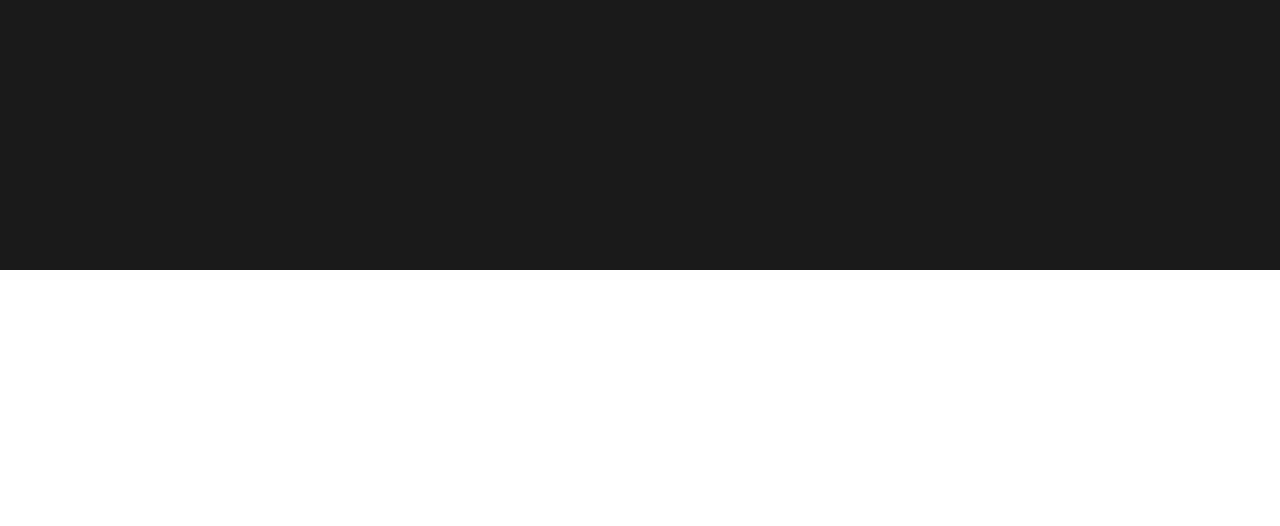
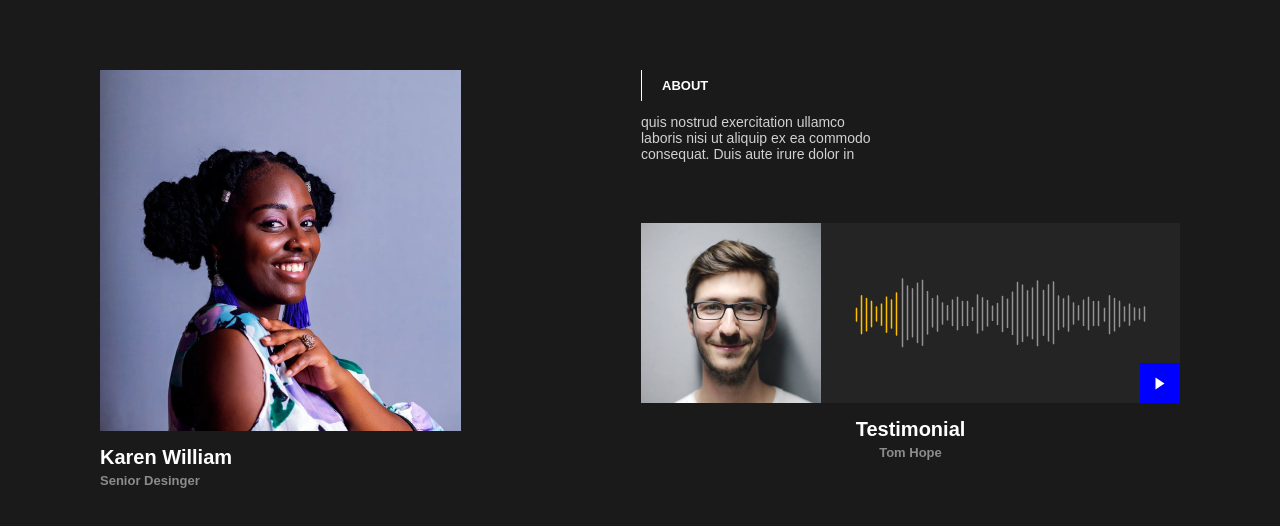
Before and after one commit to astra-gerda49/site-courses, a plain HTML site: page index.html in a window 1280 px wide. Shown: the part 496-1022 px from the top of the page. Before the commit the page ends 800 px from the top, so only its background shows below. Drawn offline with Linux system fonts and the light colour scheme.

Commit message:
Добавила новый код

```diff
--- a/index.html
+++ b/index.html
@@ -34,6 +34,32 @@
                 <span class="join-text">Join <br> The Class </span>
                 </a>
             </section>
+            <section class="header-info-block">
+                <div class="card-info">
+                    <img src="./img/girl-avatar.png" alt="" class="card-info-img">
+                    <h2 class="info-title">Karen William</h2>
+                    <span class="info-subtitle">Senior Desinger</span>
+                </div>
+                <div class="card-about">
+                    <div class="about-text-wrapper">
+                        <span class="about-subtitle-text">About</span>
+                        <p class="about-desc">
+                            quis nostrud exercitation ullamco laboris nisi ut aliquip ex ea commodo consequat. Duis aute irure dolor in
+                        </p>
+                    </div>
+                    <div class="audio-block">
+                        <img src="./img/man-avatar.png" alt="">
+                        <div class="audio-container">
+                            <img src="./img/audio.png" class="audio-track" alt="">
+                            <a href="#" class="play-btn">
+                                <img src="/site-courses/img/icons/play.svg" alt="">
+                            </a>
+                        </div>
+                    </div>
+                    <h2 class="about-title">Testimonial</h2>
+                    <span class="about-subtitle">Tom Hope</span>
+                </div>
+            </section>
         </div>
     </header>
 </body>
--- a/style.css
+++ b/style.css
@@ -83,3 +83,86 @@
     font-weight: bold;
     border-radius: 6px;
 }
+.header-info-block {
+    display: flex;
+    justify-content: space-between;
+}
+.card-info {
+    max-width: 361px;
+}
+.card-info-img {
+    display: flex;
+}
+.info-title {
+    font-size: 20px;
+    font-weight: bold;
+    color: #fff;
+    letter-spacing: 0,5px;
+    margin-top: 15px;
+    margin-bottom: 4px;
+}
+.info-subtitle {
+    font-size: 13px;
+    color: #8C8C8C;
+    font-weight: bold;
+    letter-spacing: 1,5px;
+    display: block;
+}
+.about-subtitle-text {
+    display: inline-block;
+    border-left: 1px solid #fff;
+    padding: 8px 0 8px 20px;
+    color: #fff;
+    font-weight: bold;
+    text-transform: uppercase;
+    font-size: 13px;
+    letter-spacing: 1,5px;
+    margin-bottom: 13px;
+}
+.about-desc {
+    color: #D1D1D1;
+    max-width: 240px;
+    font-size: 14px;
+    line-height: 1,8;
+}
+.audio-block {
+    background-color: #242424;
+    display: flex;
+    margin-top: 61px;
+}
+.audio-container {
+    display: flex;
+    align-items: center;
+    justify-content: center;
+    flex: 1;
+    position: relative;
+    padding: 0 34px;
+}
+.play-btn {
+    display: flex;
+    background-color: blue;
+    width: 40px;
+    height: 40px;
+    align-items: center;
+    justify-content: center;
+    position: absolute;
+    right: 0;
+    bottom: 0;
+}
+.about-title {
+    font-size: 20px;
+    font-weight: bold;
+    color: #fff;
+    letter-spacing: 0,5px;
+    margin-top: 15px;
+    margin-bottom: 4px;
+    text-align: center;
+}
+.about-subtitle {
+    font-size: 13px;
+    color: #8C8C8C;
+    font-weight: bold;
+    letter-spacing: 1,5px;
+    text-align: center;
+    display: block;
+}
```
